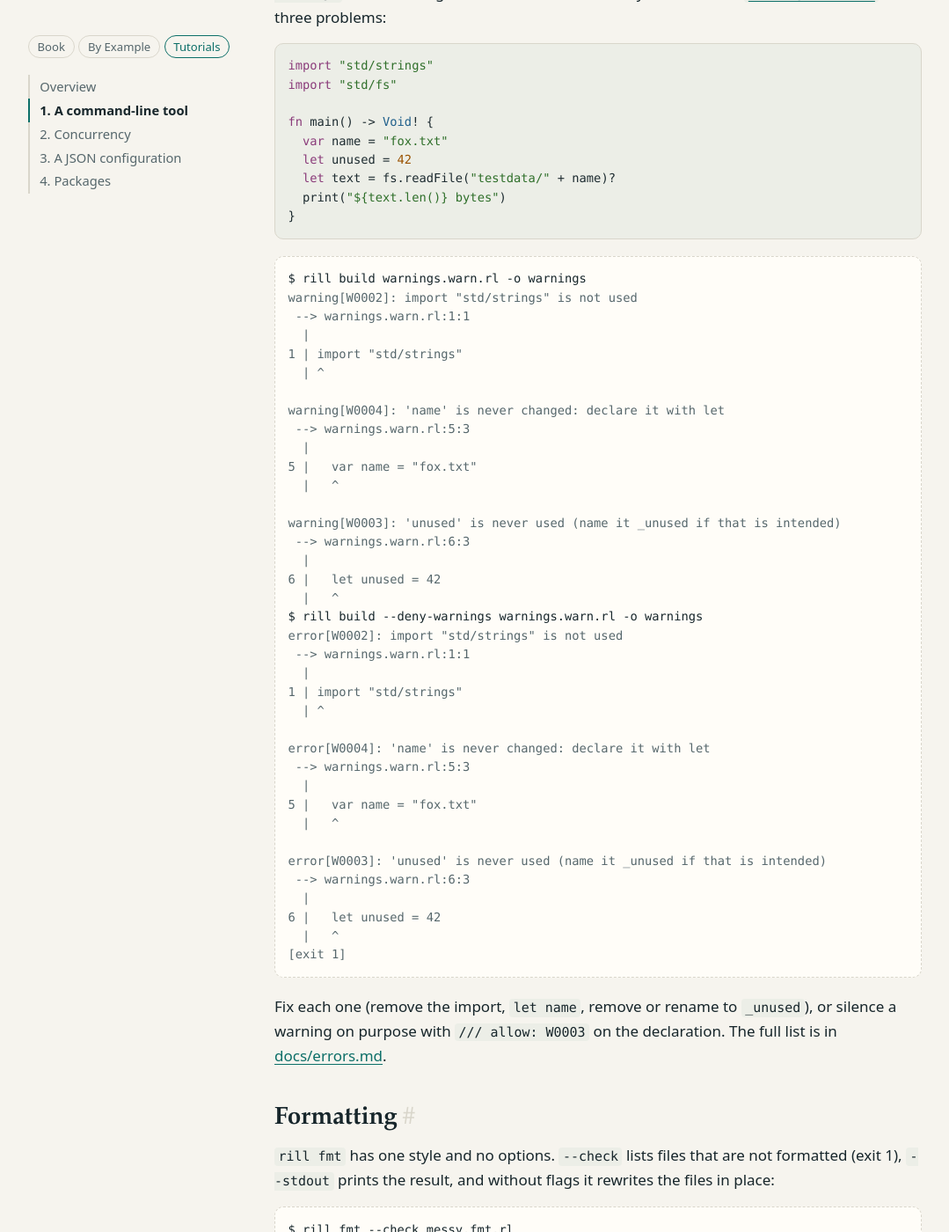
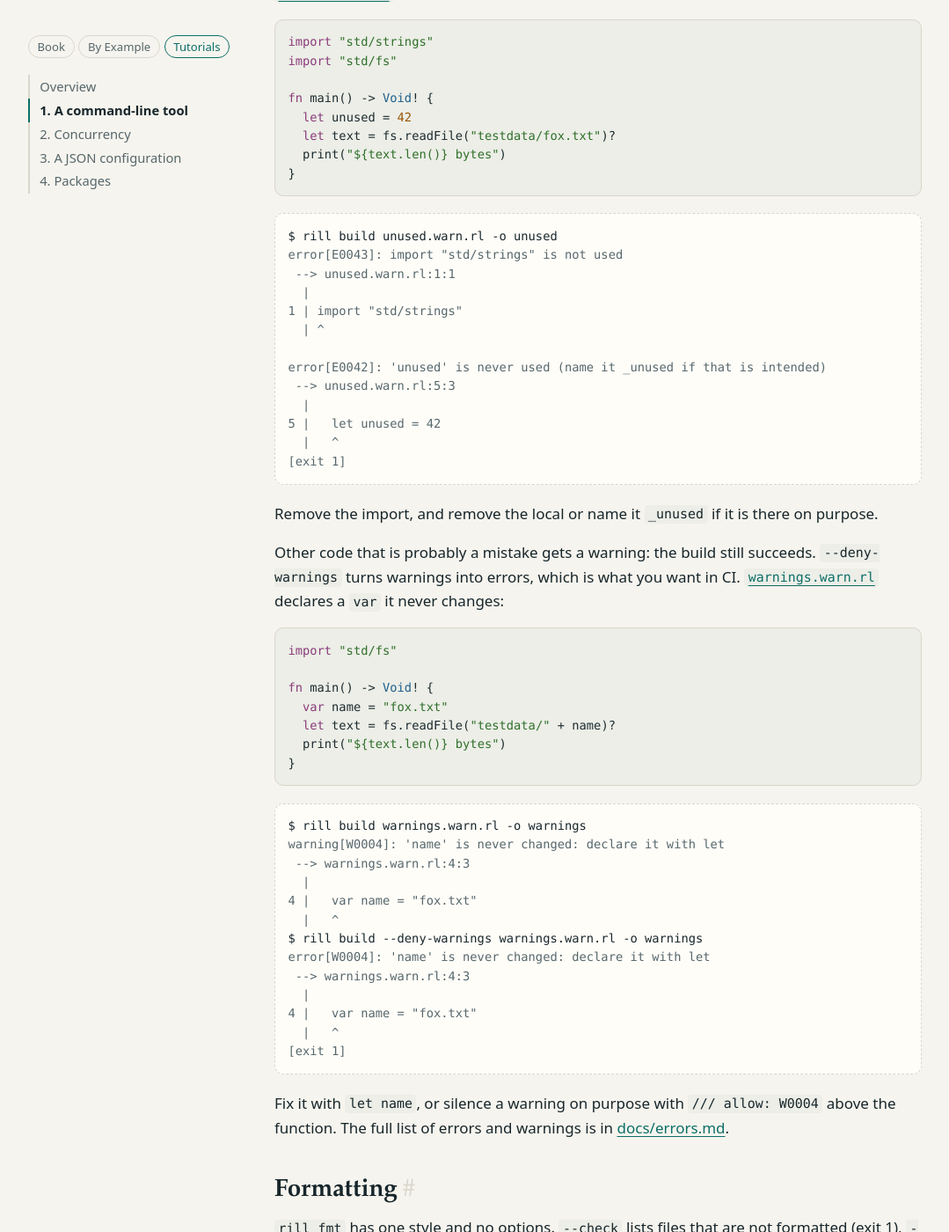
Before and after one commit to rillang/rillang.github.io, a Jekyll site: the page built from tutorials/01-cli-tool.md, in a window 1280 px wide and 1400 px high, scrolled down 7119 px. Shown: the whole window at 88% size, without its empty margins (80-1159 px from the left). Built offline with Jekyll 4.4.1, drawn with Linux system fonts in a browser that asks for light colours; our own code applies the rules of GitHub Pages for plain Markdown files; some of the changed text lies outside the part shown.

Commit message:
book: if let and guard let on results (RFC 0013 part 2); tutorial warnings
`if let v = r` and `guard let v = r else` now take a result `T!` too: they
bind the value and skip the error. Optionals and results shows both on
results (with E0003 for `Void!`) and when skipping an error is right
(the style rule: otherwise `?` or `switch` on `.err(e)`); the patterns
intro and Rill by Example's results page mention it. Tutorial 1 explains
why its `main` still switches.

Unused imports and locals are errors E0043/E0042 since ee94baf, so the
tutorial's warnings section no longer matched the compiler: it now shows
the unused import and local as errors (unused.warn.rl) and W0004 with
--deny-warnings as the warning example.

Co-Authored-By: Claude Opus 5.5 <noreply@anthropic.com>

````diff
--- a/tutorials/01-cli-tool.md
+++ b/tutorials/01-cli-tool.md
@@ -277,8 +277,8 @@ What is new:
 - **Handling an error instead of propagating it**: a missing file should not stop the
   others, so `main` takes the result of `fs.readFile` apart with `switch` (`.ok(text)` /
   `.err(e)`), prints `e.msg` to standard error with `eprint`, and exits with 1 at the end
-  (`os.exit`). A result is an enum, and `if let` only works on optionals, so `switch` is the
-  way to look inside (the test does it too).
+  (`os.exit`). A result is an enum; `if let` would take the value and skip the error, but
+  here the error must be reported, so `switch` looks inside (the test does it too).
 - **Columns** come from `fmt.pad(s, width: 7, align: .right)` of `std/fmt`.
 - **Standard input**: `os.readStdin(max)` returns up to `max` bytes and `""` at the end;
   a `StringBuilder` collects the chunks.
@@ -319,20 +319,52 @@ error: unknown flag -q (use -l, -w, -c)
 
 The output matches the system `wc` (which pads to 8 columns).
 
-## Warnings
+## Unused code and warnings
 
-The compiler warns about code that is probably a mistake. The build still succeeds;
-`--deny-warnings` turns warnings into errors, which is what you want in CI.
-[`warnings.warn.rl`](cli-tool/warnings.warn.rl) has three problems:
+As in Go, an import that nothing uses and a local that is never read are errors:
+[`unused.warn.rl`](cli-tool/unused.warn.rl) does not build.
 
-<!-- include: cli-tool/warnings.warn.rl -->
+<!-- include: cli-tool/unused.warn.rl -->
 ```swift
 import "std/strings"
 import "std/fs"
 
 fn main() -> Void! {
+  let unused = 42
+  let text = fs.readFile("testdata/fox.txt")?
+  print("${text.len()} bytes")
+}
+```
+
+<!-- include: cli-tool/sessions/unused.txt -->
+```text
+$ rill build unused.warn.rl -o unused
+error[E0043]: import "std/strings" is not used
+ --> unused.warn.rl:1:1
+  |
+1 | import "std/strings"
+  | ^
+
+error[E0042]: 'unused' is never used (name it _unused if that is intended)
+ --> unused.warn.rl:5:3
+  |
+5 |   let unused = 42
+  |   ^
+[exit 1]
+```
+
+Remove the import, and remove the local or name it `_unused` if it is there on purpose.
+
+Other code that is probably a mistake gets a warning: the build still succeeds.
+`--deny-warnings` turns warnings into errors, which is what you want in CI.
+[`warnings.warn.rl`](cli-tool/warnings.warn.rl) declares a `var` it never changes:
+
+<!-- include: cli-tool/warnings.warn.rl -->
+```swift
+import "std/fs"
+
+fn main() -> Void! {
   var name = "fox.txt"
-  let unused = 42
   let text = fs.readFile("testdata/" + name)?
   print("${text.len()} bytes")
 }
@@ -341,46 +373,22 @@ fn main() -> Void! {
 <!-- include: cli-tool/sessions/warnings.txt -->
 ```text
 $ rill build warnings.warn.rl -o warnings
-warning[W0002]: import "std/strings" is not used
- --> warnings.warn.rl:1:1
+warning[W0004]: 'name' is never changed: declare it with let
+ --> warnings.warn.rl:4:3
   |
-1 | import "std/strings"
-  | ^
-
-warning[W0004]: 'name' is never changed: declare it with let
- --> warnings.warn.rl:5:3
-  |
-5 |   var name = "fox.txt"
-  |   ^
-
-warning[W0003]: 'unused' is never used (name it _unused if that is intended)
- --> warnings.warn.rl:6:3
-  |
-6 |   let unused = 42
+4 |   var name = "fox.txt"
   |   ^
 $ rill build --deny-warnings warnings.warn.rl -o warnings
-error[W0002]: import "std/strings" is not used
- --> warnings.warn.rl:1:1
+error[W0004]: 'name' is never changed: declare it with let
+ --> warnings.warn.rl:4:3
   |
-1 | import "std/strings"
-  | ^
-
-error[W0004]: 'name' is never changed: declare it with let
- --> warnings.warn.rl:5:3
-  |
-5 |   var name = "fox.txt"
-  |   ^
-
-error[W0003]: 'unused' is never used (name it _unused if that is intended)
- --> warnings.warn.rl:6:3
-  |
-6 |   let unused = 42
+4 |   var name = "fox.txt"
   |   ^
 [exit 1]
 ```
 
-Fix each one (remove the import, `let name`, remove or rename to `_unused`), or silence a
-warning on purpose with `/// allow: W0003` on the declaration. The full list is in
+Fix it with `let name`, or silence a warning on purpose with `/// allow: W0004` above the
+function. The full list of errors and warnings is in
 [docs/errors.md](https://github.com/rillang/rill/blob/main/docs/errors.md).
 
 ## Formatting
````
Also changed, not shown: book/04-optionals-and-results.md (+27 -1 lines), book/05-pattern-matching.md (+1 -1 lines), book/by-example/errors.md (+5 -1 lines), tutorials/cli-tool/sessions/unused.txt (added, +13 -0 lines), tutorials/cli-tool/sessions/warnings.txt (+6 -30 lines), 7 other files.
